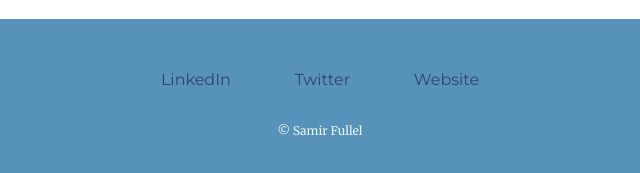
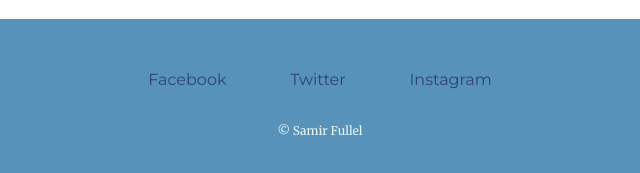
Before and after one commit to fullelsamir/Personal-Website, a plain HTML site: page index.html in a window 1280 px wide. Shown: the part 2681-2854 px from the top of the page, 320-960 px from the left. Drawn offline with Linux system fonts and the light colour scheme.

Commit message:
Link changes

```diff
--- a/index.html
+++ b/index.html
@@ -50,9 +50,9 @@
 
 
       <div class="bottom-container">
-        <a class="footer-link" href="https://www.linkedin.com/">LinkedIn</a>
-        <a class="footer-link" href="https://twitter.com/">Twitter</a>
-        <a class="footer-link" href="https://www.appbrewery.co/">Website</a>
+        <a class="footer-link" href="https://www.facebook.com/samir.fullel">Facebook</a>
+        <a class="footer-link" href="https://twitter.com/fullelsamir">Twitter</a>
+        <a class="footer-link" href="https://www.instagram.com/fullelsamir">Instagram</a>
         <p class="copyright">© Samir Fullel</p>
       </div>
 
```
